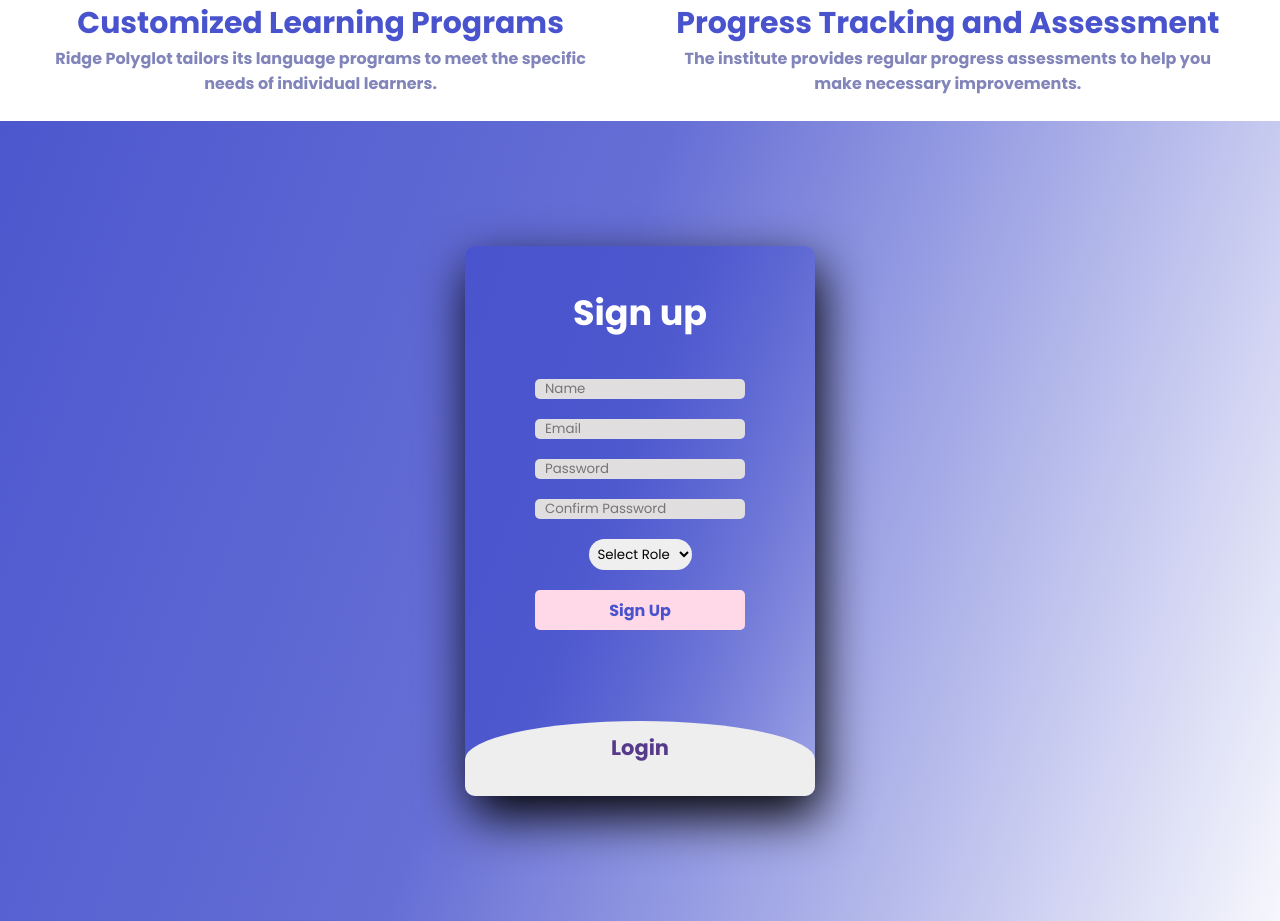
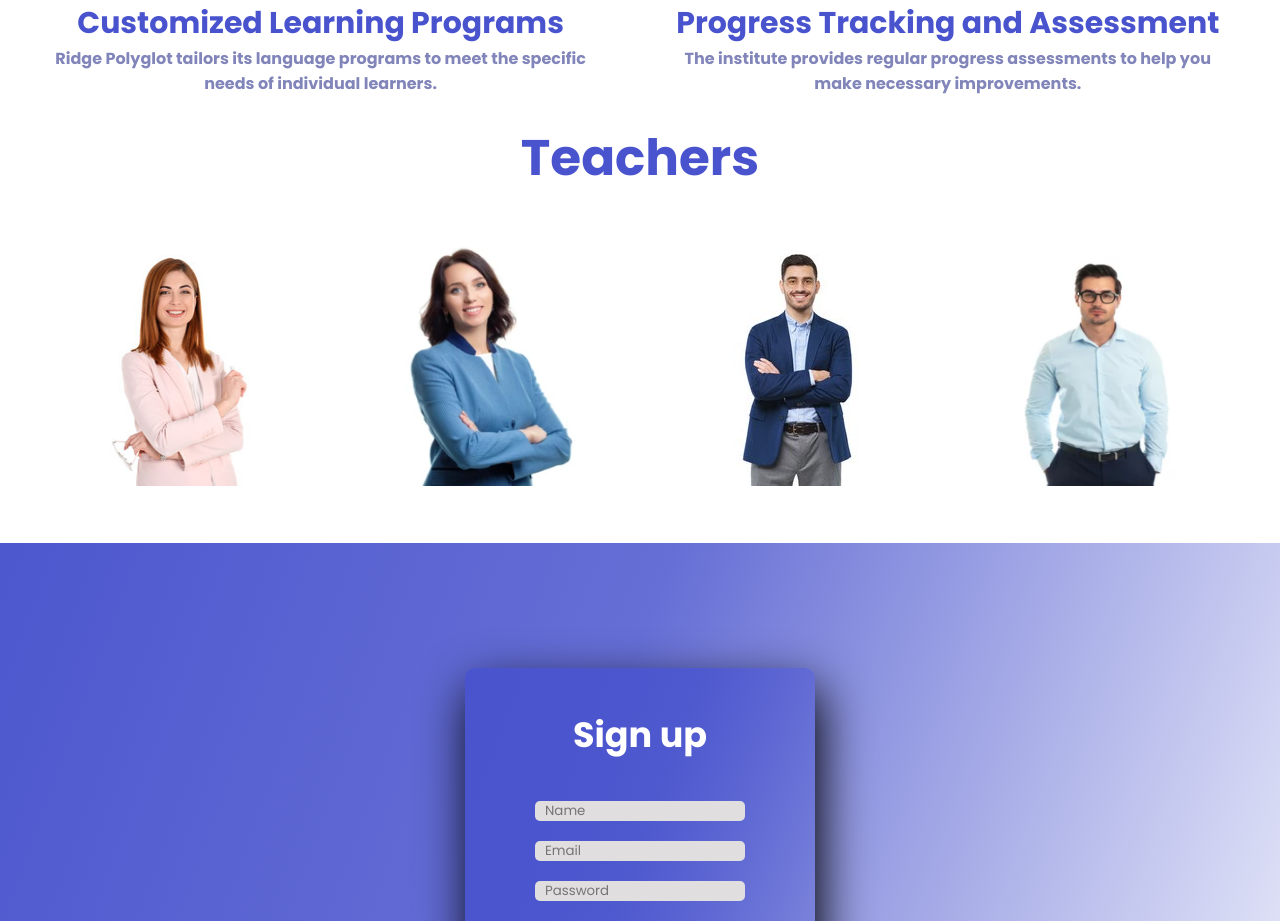
Before and after one commit to HassanFakih9/Elearning-Gr6-Frontend, a React (Create React App) app: page /login in a window 1280 px wide. Shown: the part 1100-2021 px from the top of the page. Built offline with nearby package versions, Linux system fonts and the light colour scheme.

Commit message:
Static Teachers

```diff
--- a/src/App.js
+++ b/src/App.js
@@ -6,6 +6,7 @@ import TeacherDashboard from './TeacherDashboard';
 import AdminDashboard from './AdminDashboard';
 import About from './Components/About'
 import HeroSection from './Components/HeroSection';
+import Teachers from './Components/Teachers';
 
 function App() {
   const [userRole, setUserRole] = useState(null);
@@ -23,6 +24,7 @@ function App() {
     <div>
       <HeroSection />
       <About />
+      <Teachers />
       <Router>
         <Routes>
           <Route path="/login" element={<Login setUserRole={handleSetUserRole} />} />
--- /dev/null
+++ b/src/CSS/Teachers.css
@@ -0,0 +1,26 @@
+@import url('https://fonts.googleapis.com/css2?family=Poppins:wght@200;300;400;500;600;700&display=swap');
+
+* {
+    margin: 0;
+    padding: 0;
+    box-sizing: border-box;
+    font-family: "Poppins", sans-serif;
+}
+
+.Teachers-heading {
+    color: #4853CD;
+    text-align: center;
+    font-size: 50px;
+    font-weight: 700;
+}
+
+.Teachers-grid {
+    display: flex;
+    justify-content: space-between;
+    margin: 50px 80px;
+}
+
+.Teachers-image {
+    height: 240px;
+    width: 200px;
+}
--- /dev/null
+++ b/src/Components/Teachers.jsx
@@ -0,0 +1,26 @@
+import React from 'react';
+import '../CSS/Teachers.css';
+
+function Teachers() {
+    return (
+        <div>
+            <h3 className="Teachers-heading">Teachers</h3>
+            <div className="Teachers-grid">
+                <div>
+                    <img className="Teachers-image" src="../Images/Teacher_1.jpg" alt="" />
+                </div>
+                <div>
+                    <img className="Teachers-image" src="../Images/Teacher_2.png" alt="" />
+                </div>
+                <div>
+                    <img className="Teachers-image1" src="../Images/Teacher_4.jpg" alt="" />
+                </div>
+                <div>
+                    <img className="Teachers-image" src="../Images/Teacher_6.png" alt="" />
+                </div>
+            </div>
+        </div>
+    );
+}
+
+export default Teachers;
```
Also changed, not shown: public/Images/Teacher_4.jpg.
